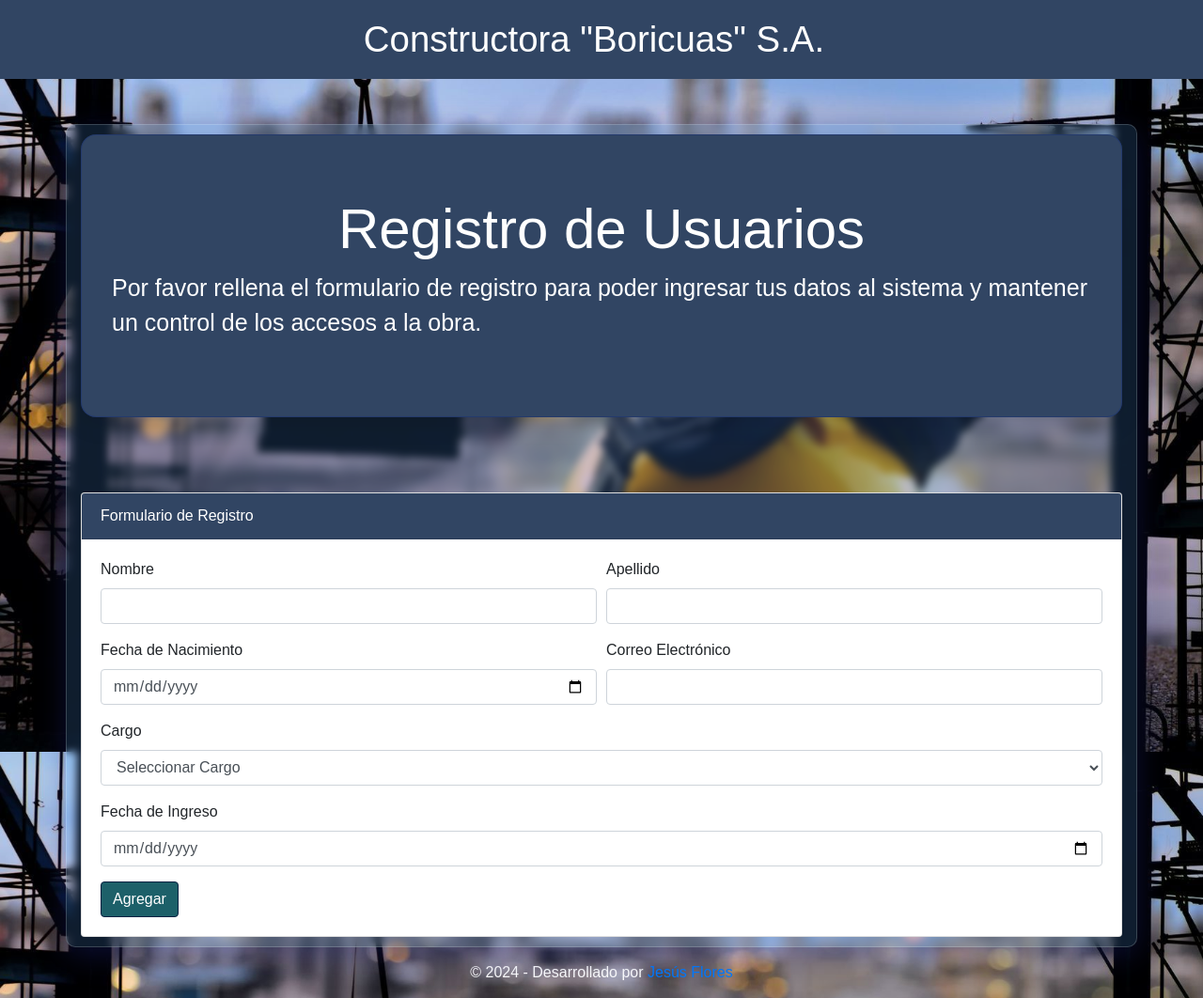
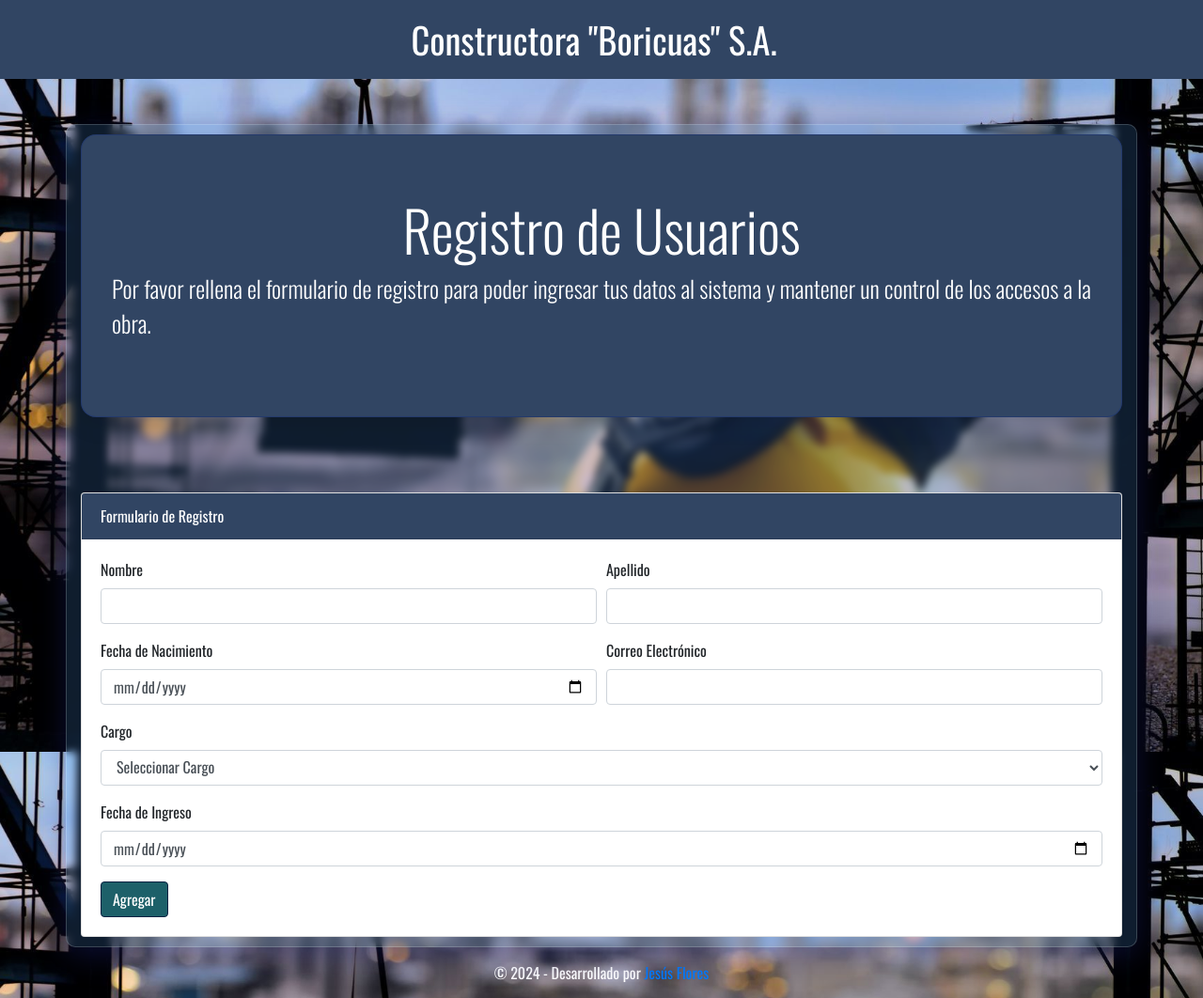
Before and after one commit to yisuskhryzt/EvaluacionFinalTaller, a plain HTML site: page index.html in a window 1280 px wide. Shown: the whole page at 94% size. Drawn offline with nearby package versions, Linux system fonts and the light colour scheme.

Commit message:
fuente body

```diff
--- a/index.html
+++ b/index.html
@@ -7,6 +7,7 @@
     <link rel="preconnect" href="https://fonts.googleapis.com">
     <link rel="preconnect" href="https://fonts.gstatic.com" crossorigin>
     <link href="https://fonts.googleapis.com/css2?family=Bebas+Neue&display=swap" rel="stylesheet">
+    <link href="https://fonts.googleapis.com/css2?family=Oswald:wght@200..700&family=Roboto+Mono:ital,wght@0,100..700;1,100..700&display=swap" rel="stylesheet">
     <link href="https://maxcdn.bootstrapcdn.com/bootstrap/4.5.2/css/bootstrap.min.css" rel="stylesheet">
     <link rel="stylesheet" href="styles.css">
 </head>
```
